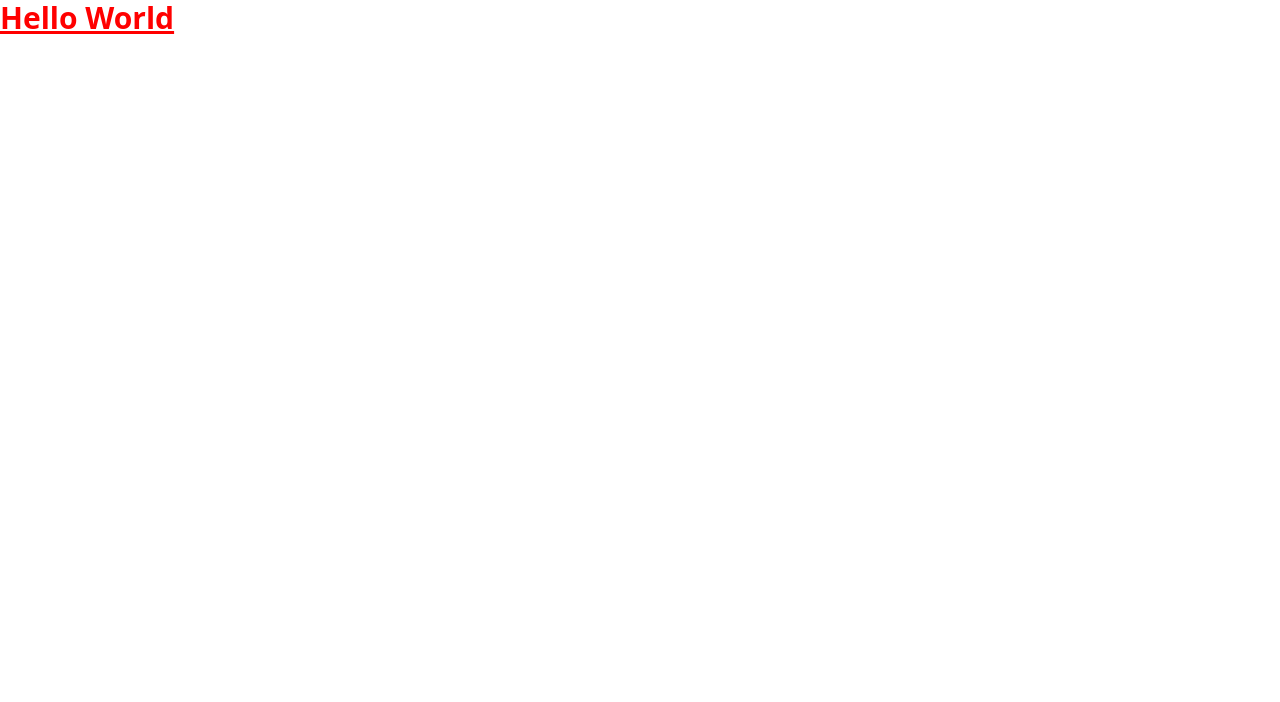
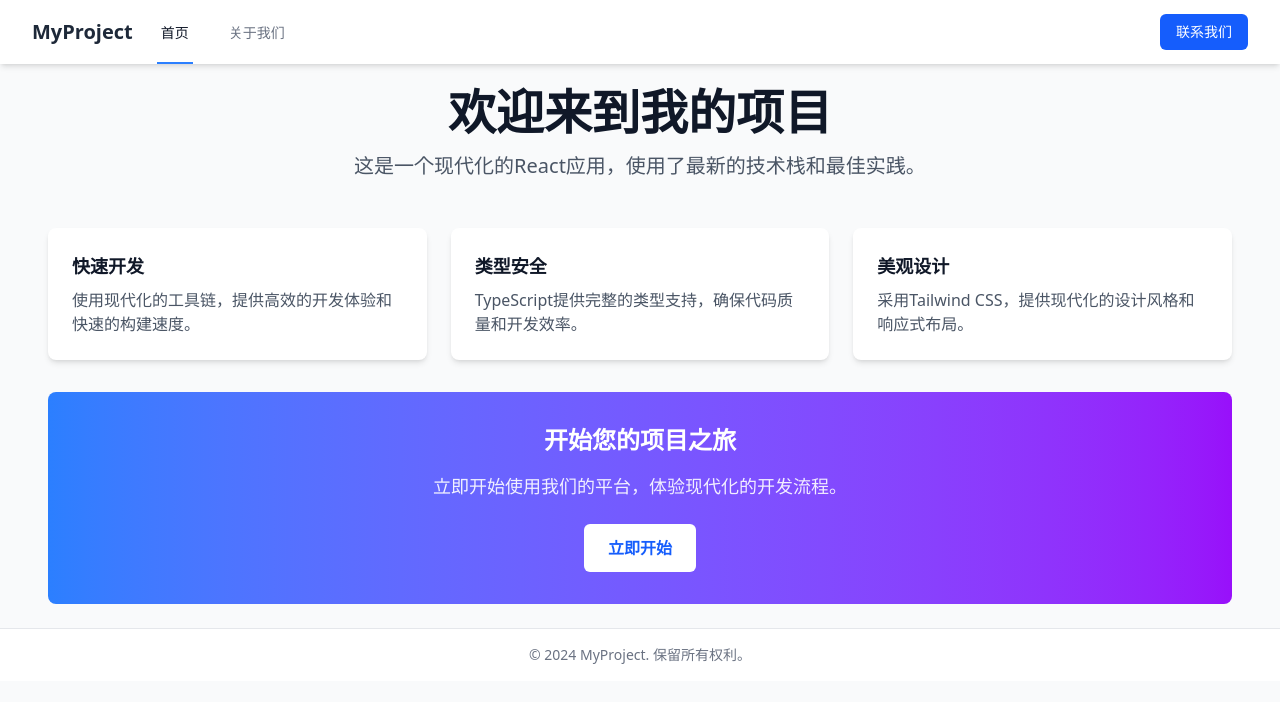
Before and after one commit to Da-Sheng/myProject, a React app: page / in a window 1280 px wide. Shown: the top 702 px of the page. Built offline with nearby package versions, Linux system fonts and the light colour scheme; the HTML template or start-up script is replaced by a standard one.

Commit message:
添加路由功能，创建 MainLayout、Home 和 About 页面，优化应用结构，提升用户体验。

```diff
--- a/src/index.tsx
+++ b/src/index.tsx
@@ -1,7 +1,6 @@
-import { createRoot } from "react-dom/client";
-import "./index.css";
+import { createRoot } from 'react-dom/client';
+import './index.css';
+import AppRouter from './routes/AppRouter';
 
-const root = createRoot(document.getElementById("root")!);
-root.render(
-  <div className="text-3xl font-bold underline text-[#f00]">Hello World</div>,
-);
+const root = createRoot(document.getElementById('root')!);
+root.render(<AppRouter />);
--- /dev/null
+++ b/src/layouts/MainLayout.tsx
@@ -0,0 +1,69 @@
+import React from 'react';
+import { Outlet, Link, useLocation } from 'react-router-dom';
+
+const MainLayout: React.FC = () => {
+  const location = useLocation();
+
+  const isActive = (path: string) => {
+    return location.pathname === path;
+  };
+
+  return (
+    <div className='min-h-screen bg-gray-50'>
+      <nav className='bg-white shadow-md'>
+        <div className='max-w-7xl mx-auto px-4 sm:px-6 lg:px-8'>
+          <div className='flex justify-between h-16'>
+            <div className='flex'>
+              <div className='flex-shrink-0 flex items-center'>
+                <h1 className='text-xl font-bold text-gray-800'>MyProject</h1>
+              </div>
+              <div className='hidden sm:ml-6 sm:flex sm:space-x-8'>
+                <Link
+                  to='/'
+                  className={`inline-flex items-center px-1 pt-1 border-b-2 text-sm font-medium transition-colors duration-200 ${
+                    isActive('/')
+                      ? 'border-blue-500 text-gray-900'
+                      : 'border-transparent text-gray-500 hover:border-gray-300 hover:text-gray-700'
+                  }`}
+                >
+                  首页
+                </Link>
+                <Link
+                  to='/about'
+                  className={`inline-flex items-center px-1 pt-1 border-b-2 text-sm font-medium transition-colors duration-200 ${
+                    isActive('/about')
+                      ? 'border-blue-500 text-gray-900'
+                      : 'border-transparent text-gray-500 hover:border-gray-300 hover:text-gray-700'
+                  }`}
+                >
+                  关于我们
+                </Link>
+              </div>
+            </div>
+            <div className='flex items-center'>
+              <button className='bg-blue-600 hover:bg-blue-700 text-white px-4 py-2 rounded-md text-sm font-medium transition-colors duration-200'>
+                联系我们
+              </button>
+            </div>
+          </div>
+        </div>
+      </nav>
+
+      <main className='max-w-7xl mx-auto py-6 sm:px-6 lg:px-8'>
+        <div className='px-4'>
+          <Outlet />
+        </div>
+      </main>
+
+      <footer className='bg-white border-t border-gray-200 mt-auto'>
+        <div className='max-w-7xl mx-auto py-4 px-4 sm:px-6 lg:px-8'>
+          <p className='text-center text-sm text-gray-500'>
+            © 2024 MyProject. 保留所有权利。
+          </p>
+        </div>
+      </footer>
+    </div>
+  );
+};
+
+export default MainLayout;
--- /dev/null
+++ b/src/pages/About.tsx
@@ -0,0 +1,22 @@
+import React from 'react';
+
+const About: React.FC = () => {
+  return (
+    <div className='max-w-4xl mx-auto space-y-8'>
+      <div className='text-center'>
+        <h1 className='text-4xl font-bold text-gray-900'>关于我们</h1>
+        <p className='mt-4 text-xl text-gray-600'>了解我们的故事、使命和团队</p>
+      </div>
+
+      <div className='bg-white rounded-lg shadow-md p-8'>
+        <h2 className='text-2xl font-bold text-gray-900 mb-4'>我们的使命</h2>
+        <p className='text-gray-600 leading-relaxed'>
+          我们致力于通过现代化的技术解决方案，帮助企业和个人实现数字化转型。
+          通过不断创新和学习，我们为客户提供高质量的产品和服务。
+        </p>
+      </div>
+    </div>
+  );
+};
+
+export default About;
--- /dev/null
+++ b/src/pages/Home.tsx
@@ -0,0 +1,51 @@
+import React from 'react';
+
+const Home: React.FC = () => {
+  return (
+    <div className='space-y-8'>
+      <div className='text-center'>
+        <h1 className='text-4xl font-bold text-gray-900 sm:text-5xl'>
+          欢迎来到我的项目
+        </h1>
+        <p className='mt-4 text-xl text-gray-600 max-w-3xl mx-auto'>
+          这是一个现代化的React应用，使用了最新的技术栈和最佳实践。
+        </p>
+      </div>
+
+      <div className='grid grid-cols-1 md:grid-cols-3 gap-6 mt-12'>
+        <div className='bg-white rounded-lg shadow-md p-6'>
+          <h3 className='text-lg font-semibold text-gray-900 mb-2'>快速开发</h3>
+          <p className='text-gray-600'>
+            使用现代化的工具链，提供高效的开发体验和快速的构建速度。
+          </p>
+        </div>
+
+        <div className='bg-white rounded-lg shadow-md p-6'>
+          <h3 className='text-lg font-semibold text-gray-900 mb-2'>类型安全</h3>
+          <p className='text-gray-600'>
+            TypeScript提供完整的类型支持，确保代码质量和开发效率。
+          </p>
+        </div>
+
+        <div className='bg-white rounded-lg shadow-md p-6'>
+          <h3 className='text-lg font-semibold text-gray-900 mb-2'>美观设计</h3>
+          <p className='text-gray-600'>
+            采用Tailwind CSS，提供现代化的设计风格和响应式布局。
+          </p>
+        </div>
+      </div>
+
+      <div className='bg-gradient-to-r from-blue-500 to-purple-600 rounded-lg p-8 text-center text-white'>
+        <h2 className='text-2xl font-bold mb-4'>开始您的项目之旅</h2>
+        <p className='text-lg mb-6 opacity-90'>
+          立即开始使用我们的平台，体验现代化的开发流程。
+        </p>
+        <button className='bg-white text-blue-600 px-6 py-3 rounded-md font-semibold hover:bg-gray-100 transition-colors duration-200'>
+          立即开始
+        </button>
+      </div>
+    </div>
+  );
+};
+
+export default Home;
--- /dev/null
+++ b/src/routes/AppRouter.tsx
@@ -0,0 +1,20 @@
+import React from 'react';
+import { BrowserRouter, Routes, Route } from 'react-router-dom';
+import MainLayout from '../layouts/MainLayout';
+import Home from '../pages/Home';
+import About from '../pages/About';
+
+const AppRouter: React.FC = () => {
+  return (
+    <BrowserRouter>
+      <Routes>
+        <Route path='/' element={<MainLayout />}>
+          <Route index element={<Home />} />
+          <Route path='about' element={<About />} />
+        </Route>
+      </Routes>
+    </BrowserRouter>
+  );
+};
+
+export default AppRouter;
```
Also changed, not shown: 1 other file (tests, documents, lock files or other folders).
